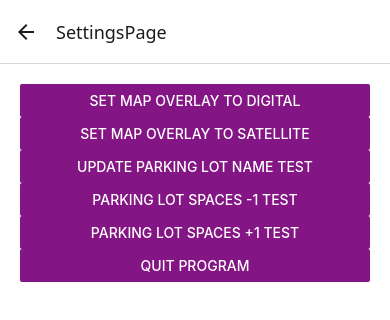
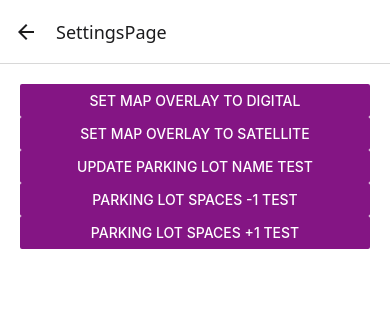
Before and after one commit to Divinek1/4805GroupProject, a React Native app in the folder PeayParkApplication/: screen /SettingsPage in a window 390 px wide. Shown: the top 320 px of the page. Built offline with nearby package versions, Linux system fonts and the light colour scheme.

Commit message:
Fixing Stuff

```diff
--- a/PeayParkApplication/MapPage.js
+++ b/PeayParkApplication/MapPage.js
@@ -60,6 +60,11 @@ const MapPage = () => {
                         }}
                         title="Your Current Location"
                     />
+                    <Marker
+                        coordinate={{ latitude: 36.53598027946025, longitude: -87.35140552172655 }}
+                        title="Burt Parking Lot"
+                        description="Parking Lot for Burt P"
+                    />
                 </MapView>
             )}
         </View>
--- a/PeayParkApplication/SettingsPage.js
+++ b/PeayParkApplication/SettingsPage.js
@@ -3,23 +3,6 @@ import {View, StyleSheet, ScrollView, Alert, Button} from 'react-native';
 import { supabase } from './supabase';
 
 const SettingsPage = () => {
-
-    const QuitApplication = () => {
-        // You can replace this with your actual quit logic
-        Alert.alert("Quit Program", "Are you sure you want to quit?", [
-            {
-                text: "Cancel",
-                style: "cancel"
-            },
-            {
-                text: "OK",
-                onPress: () => {
-                    process.exit(0);
-                    console.log("Program has been quitted, but in a good way.");
-                }
-            }
-        ]);
-    };
 
     async function updateData() { // Testing updating tables, I think this counts as a stored procedure?
         const { data, error } = await supabase
@@ -141,11 +124,6 @@ const SettingsPage = () => {
                     onPress={() => leaveParkingSpace('Foy_updated')}
                     color="#841584"
                 />
-                <Button
-                    title="Quit Program"
-                    onPress={QuitApplication}
-                    color="#841584" // You can customize the button color
-                />
             </ScrollView>
         </View>
     );
--- a/PeayParkApplication/parkingFunctions.js
+++ b/PeayParkApplication/parkingFunctions.js
@@ -14,7 +14,6 @@ export async function updateData() { // Testing updating tables, I think this co
         console.log('Data updated successfully:', data);
     }
 }
-
 
 // How to call and test this function ->>>>>>>> onPress={() => takeParkingSpace('Foy_updated')}
 export async function takeParkingSpace(parkingLotID) {
```
